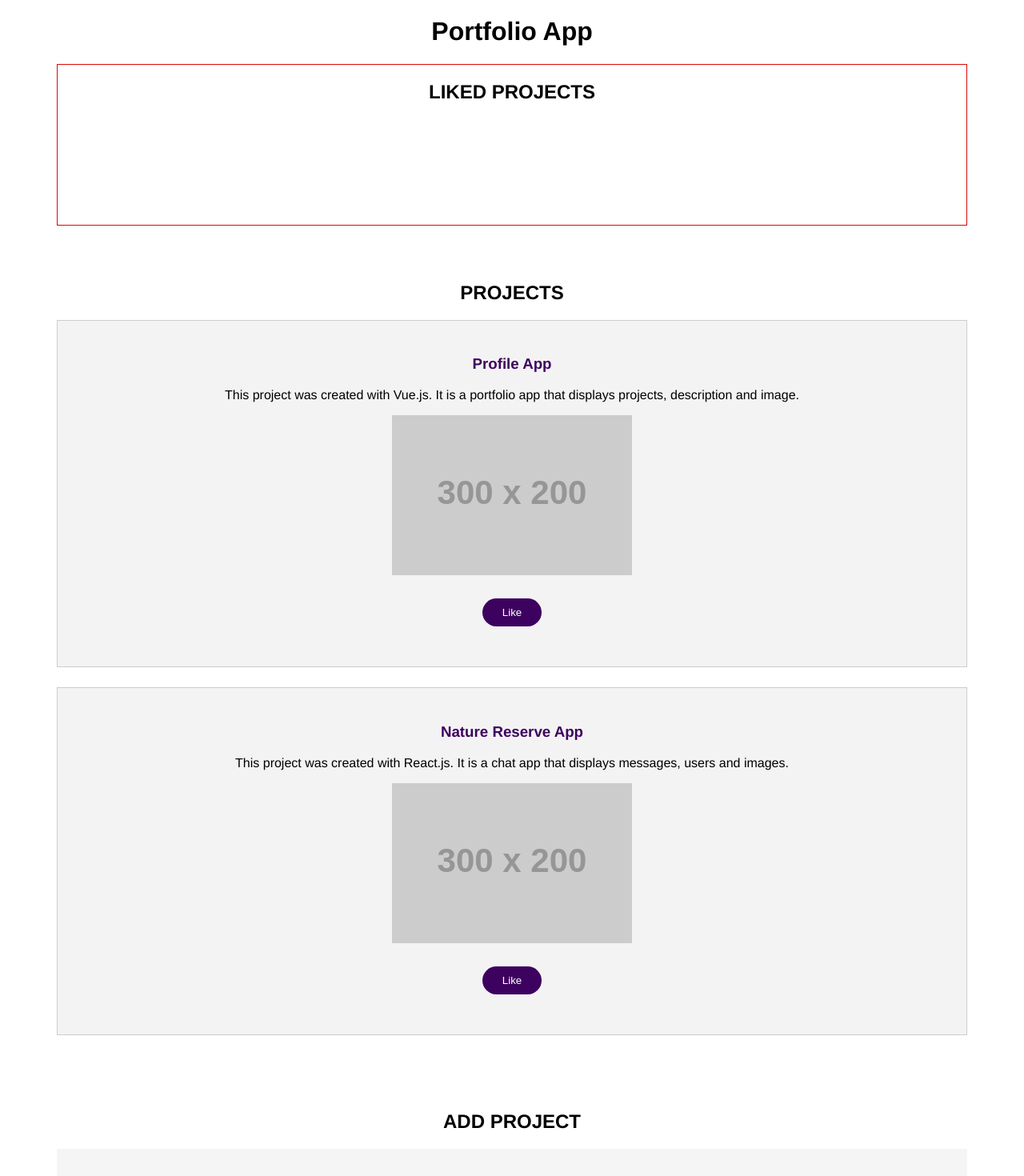
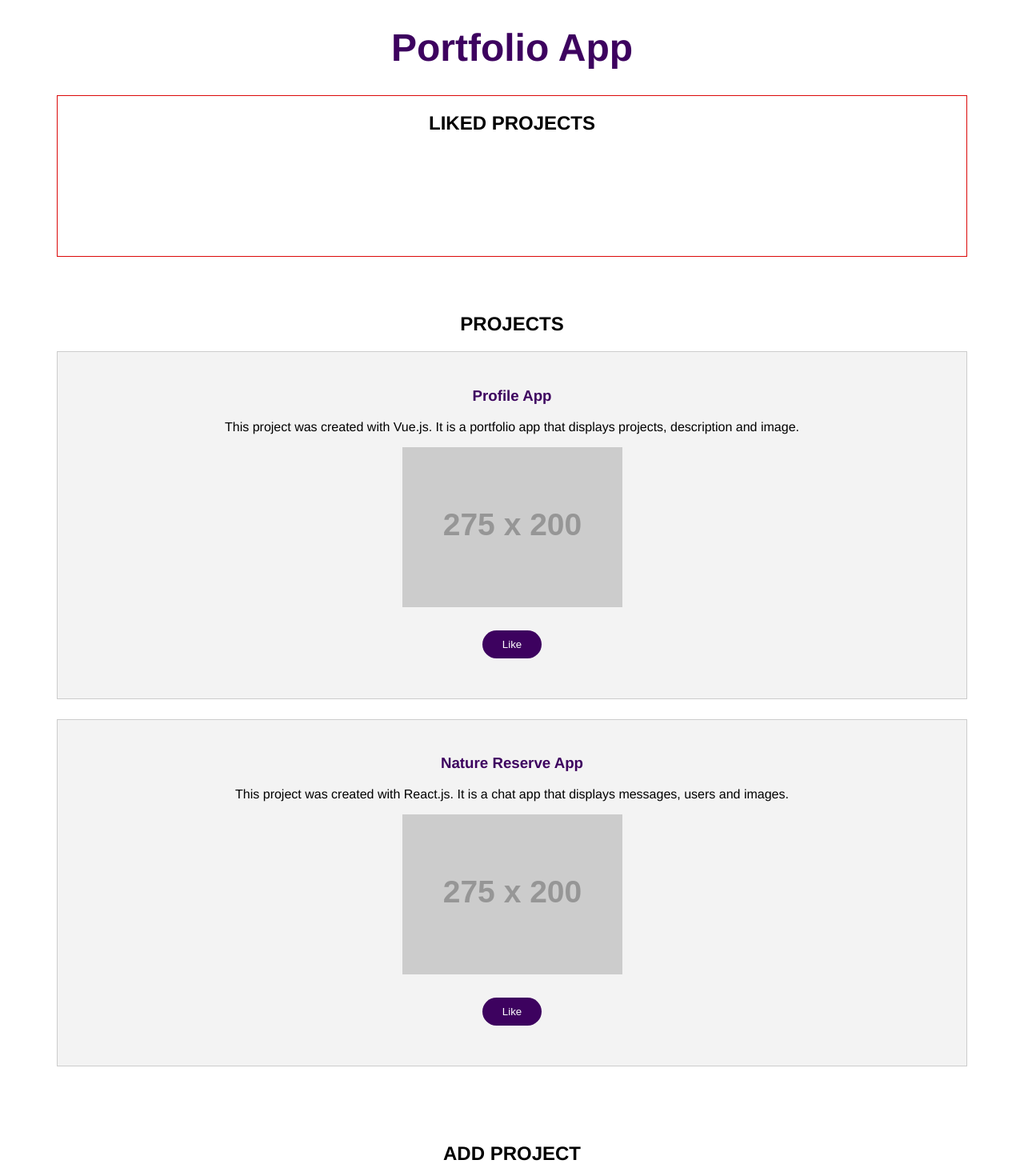
Before and after one commit to charisse10/582-project1, a Vue app: page / in a window 1280 px wide. Shown: the top 1470 px of the page at 80% size. Built offline with nearby package versions, Linux system fonts and the light colour scheme.

Commit message:
accessing file

```diff
--- a/src/App.vue
+++ b/src/App.vue
@@ -37,14 +37,14 @@ export default {
           title: "Profile App",
           description:
             "This project was created with Vue.js. It is a portfolio app that displays projects, description and image.",
-          image: "https://placehold.co/300x200/FF00FF/FFF?text=Vue.js",
+          image: "https://placehold.co/275x200/FF00FF/FFF?text=Vue.js",
         },
         {
           id: 2,
           title: "Nature Reserve App",
           description:
             "This project was created with React.js. It is a chat app that displays messages, users and images.",
-          image: "https://placehold.co/300x200/FF00FF/FFF?text=React.js",
+          image: "https://placehold.co/275x200/FF00FF/FFF?text=React.js",
         },
         // {
         //   id: 3,
@@ -105,6 +105,13 @@ export default {
   margin: 0 auto;
   max-width: 90%;
 
+  $purple: rgb(61, 2, 95);
+
+  h1 {
+    color: $purple;
+    font-size: 3em;
+  }
+
   h2 {
     text-transform: uppercase;
   }
@@ -133,12 +140,12 @@ export default {
       }
 
       h3 {
-        color: rgb(61, 2, 95);
+        color: $purple;
       }
 
       button {
         display: block;
-        background-color: rgb(61, 2, 95);
+        background-color: $purple;
         color: rgb(255, 255, 255);
         border: none;
         padding: 10px 25px;
--- a/src/components/AddProject.vue
+++ b/src/components/AddProject.vue
@@ -35,9 +35,9 @@ export default {
         description: this.descriptionInput,
       };
       this.$emit("addProjectObj", projectObj);
-      //   this.titleText = "";
-      //   this.descriptionText = "";
-      //   this.showOutput = true;
+      this.titleText = "";
+      this.descriptionText = "";
+      this.showOutput = true;
     },
   },
 };
```
Also changed, not shown: 1 other file (tests, documents, lock files or other folders).
